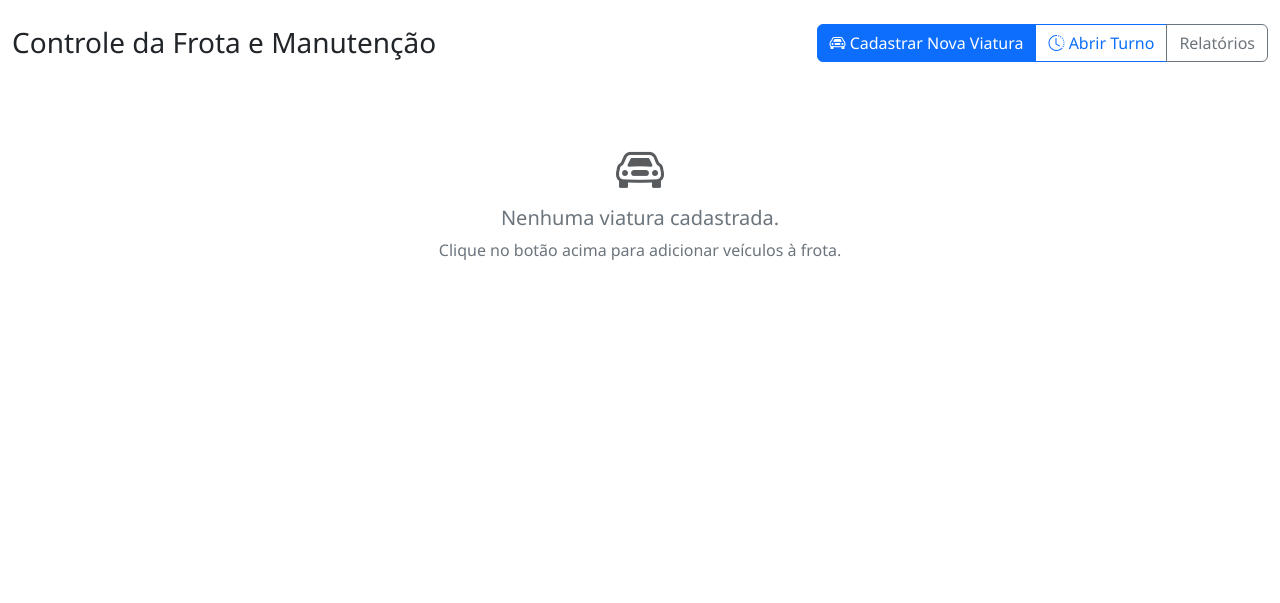
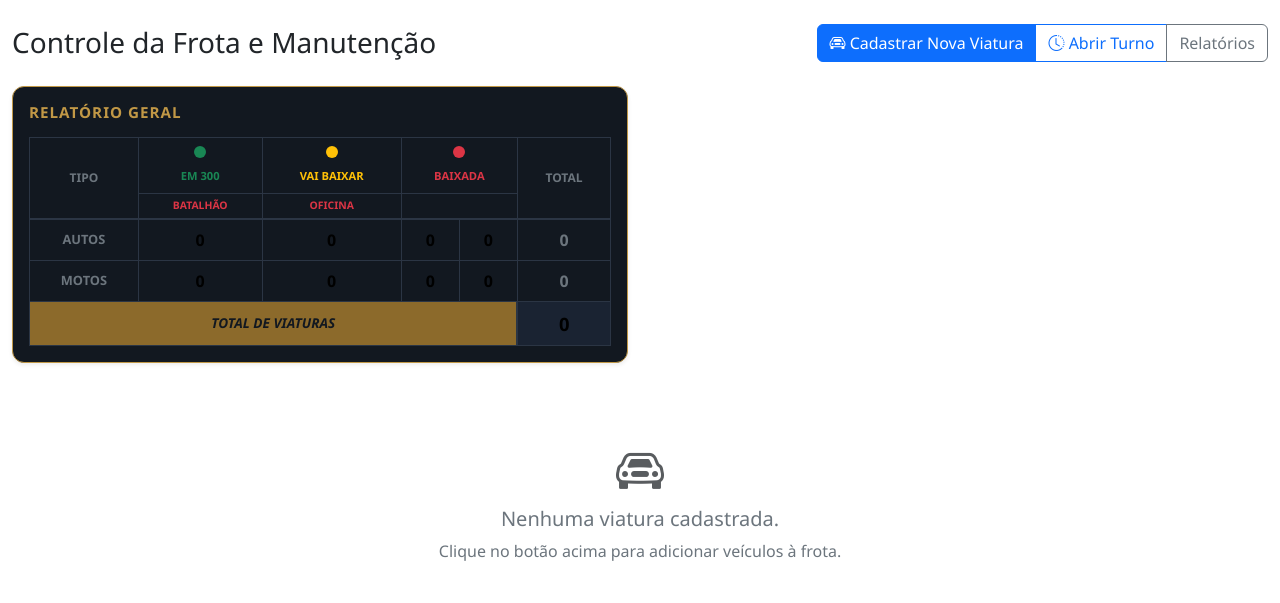
Before and after one commit to andredzanon/controle_policial, a Django app: page /frota/dashboard/ in a window 1280 px wide. Shown: the part 57-660 px from the top of the page. Run offline with Django 5.2, Linux system fonts and the light colour scheme; the visitor is signed in with stand-in values (Sample User, id 1); data that the repository does not hold is empty.

Commit message:
feat: adicionar tabela resumo Relatorio Geral no topo do dashboard da frota

```diff
--- a/frota/templates/frota/dashboard.html
+++ b/frota/templates/frota/dashboard.html
@@ -10,6 +10,70 @@
             <button class="btn btn-primary" onclick="abrirModalViatura()"><i class="bi bi-car-front"></i> Cadastrar Nova Viatura</button>
             <a href="{% url 'frota:abertura_turno' %}" class="btn btn-outline-primary"><i class="bi bi-clock-history"></i> Abrir Turno</a>
             <button class="btn btn-outline-secondary">Relatórios</button>
+        </div>
+    </div>
+</div>
+
+<div class="row mb-4">
+    <div class="col-12 col-md-8 col-lg-6">
+        <div class="card shadow-sm border border-warning" style="background-color: #121820; border-color: #c19846 !important; border-radius: 12px;">
+            <div class="card-body p-3">
+                <h6 class="text-uppercase fw-bold mb-3" style="color: #c19846; letter-spacing: 1px; font-size: 0.95rem;">Relatório Geral</h6>
+                <div class="table-responsive">
+                    <table class="table table-bordered text-center align-middle mb-0 text-white" style="border-color: #2b3544; background-color: transparent;">
+                        <thead style="font-size: 0.75rem; font-weight: bold; border-bottom: 2px solid #2b3544;">
+                            <tr>
+                                <th rowspan="2" class="text-secondary align-middle" style="background-color: transparent;">TIPO</th>
+                                <th class="align-middle" style="background-color: transparent;">
+                                    <span class="d-inline-block rounded-circle bg-success mb-1" style="width: 12px; height: 12px;"></span><br>
+                                    <span class="text-success" style="font-size: 0.7rem;">EM 300</span>
+                                </th>
+                                <th class="align-middle" style="background-color: transparent;">
+                                    <span class="d-inline-block rounded-circle bg-warning mb-1" style="width: 12px; height: 12px;"></span><br>
+                                    <span class="text-warning" style="font-size: 0.7rem;">VAI BAIXAR</span>
+                                </th>
+                                <th colspan="2" class="align-middle" style="background-color: transparent;">
+                                    <span class="d-inline-block rounded-circle bg-danger mb-1" style="width: 12px; height: 12px;"></span><br>
+                                    <span class="text-danger" style="font-size: 0.7rem;">BAIXADA</span>
+                                </th>
+                                <th rowspan="2" class="text-secondary align-middle" style="background-color: transparent;">TOTAL</th>
+                            </tr>
+                            <tr>
+                                <th class="text-danger align-middle py-1" style="font-size: 0.65rem; border-top: 1px solid #2b3544; background-color: transparent;">BATALHÃO</th>
+                                <th class="text-danger align-middle py-1" style="font-size: 0.65rem; border-top: 1px solid #2b3544; background-color: transparent;">OFICINA</th>
+                            </tr>
+                        </thead>
+                        <tbody style="font-weight: bold; font-size: 1rem;">
+                            <tr>
+                                <td class="text-secondary" style="font-size: 0.8rem; background-color: transparent;">AUTOS</td>
+                                <td style="background-color: transparent;">{{ resumo.autos.em_300 }}</td>
+                                <td style="background-color: transparent;">{{ resumo.autos.vai_baixar }}</td>
+                                <td style="background-color: transparent;">{{ resumo.autos.baixada_batalhao }}</td>
+                                <td style="background-color: transparent;">{{ resumo.autos.baixada_oficina }}</td>
+                                <td class="text-secondary" style="background-color: transparent;">{{ resumo.autos.total }}</td>
+                            </tr>
+                            <tr>
+                                <td class="text-secondary" style="font-size: 0.8rem; background-color: transparent;">MOTOS</td>
+                                <td style="background-color: transparent;">{{ resumo.motos.em_300 }}</td>
+                                <td style="background-color: transparent;">{{ resumo.motos.vai_baixar }}</td>
+                                <td style="background-color: transparent;">{{ resumo.motos.baixada_batalhao }}</td>
+                                <td style="background-color: transparent;">{{ resumo.motos.baixada_oficina }}</td>
+                                <td class="text-secondary" style="background-color: transparent;">{{ resumo.motos.total }}</td>
+                            </tr>
+                        </tbody>
+                        <tfoot>
+                            <tr>
+                                <td colspan="5" class="text-center" style="background-color: #8c6a2b; color: #121820; font-weight: 900; font-style: italic; font-size: 0.85rem; padding: 6px;">
+                                    TOTAL DE VIATURAS
+                                </td>
+                                <td style="background-color: #1a2332; font-size: 1.15rem; font-weight: bold; border-left: 2px solid #2b3544;">
+                                    {{ resumo.total_geral }}
+                                </td>
+                            </tr>
+                        </tfoot>
+                    </table>
+                </div>
+            </div>
         </div>
     </div>
 </div>
--- a/frota/views.py
+++ b/frota/views.py
@@ -9,7 +9,47 @@ from .models import Viatura, HistoricoManutencao, AberturaTurnoViatura, Motorist
 @login_required
 def dashboard(request):
     viaturas = Viatura.objects.all().order_by('prefixo')
-    return render(request, 'frota/dashboard.html', {'viaturas': viaturas})
+
+    # Calculate resumo statistics
+    autos_qs = viaturas.exclude(tipo=Viatura.TipoViatura.MOTO)
+    motos_qs = viaturas.filter(tipo=Viatura.TipoViatura.MOTO)
+
+    # Autos stats
+    autos_em_300 = autos_qs.filter(status__in=[Viatura.StatusViatura.OPERANDO, 'operante']).count()
+    autos_vai_baixar = autos_qs.filter(status__in=[Viatura.StatusViatura.VAI_BAIXAR, 'baixada_rodando']).count()
+    autos_baixada_batalhao = autos_qs.filter(status=Viatura.StatusViatura.BAIXADA_BATALHAO).count()
+    autos_baixada_oficina = autos_qs.filter(status__in=[Viatura.StatusViatura.BAIXADA_OFICINA, 'baixada']).count()
+    autos_total = autos_qs.count()
+
+    # Motos stats
+    motos_em_300 = motos_qs.filter(status__in=[Viatura.StatusViatura.OPERANDO, 'operante']).count()
+    motos_vai_baixar = motos_qs.filter(status__in=[Viatura.StatusViatura.VAI_BAIXAR, 'baixada_rodando']).count()
+    motos_baixada_batalhao = motos_qs.filter(status=Viatura.StatusViatura.BAIXADA_BATALHAO).count()
+    motos_baixada_oficina = motos_qs.filter(status__in=[Viatura.StatusViatura.BAIXADA_OFICINA, 'baixada']).count()
+    motos_total = motos_qs.count()
+
+    resumo = {
+        'autos': {
+            'em_300': autos_em_300,
+            'vai_baixar': autos_vai_baixar,
+            'baixada_batalhao': autos_baixada_batalhao,
+            'baixada_oficina': autos_baixada_oficina,
+            'total': autos_total,
+        },
+        'motos': {
+            'em_300': motos_em_300,
+            'vai_baixar': motos_vai_baixar,
+            'baixada_batalhao': motos_baixada_batalhao,
+            'baixada_oficina': motos_baixada_oficina,
+            'total': motos_total,
+        },
+        'total_geral': viaturas.count()
+    }
+
+    return render(request, 'frota/dashboard.html', {
+        'viaturas': viaturas,
+        'resumo': resumo
+    })
 
 @login_required
 @require_POST
```
